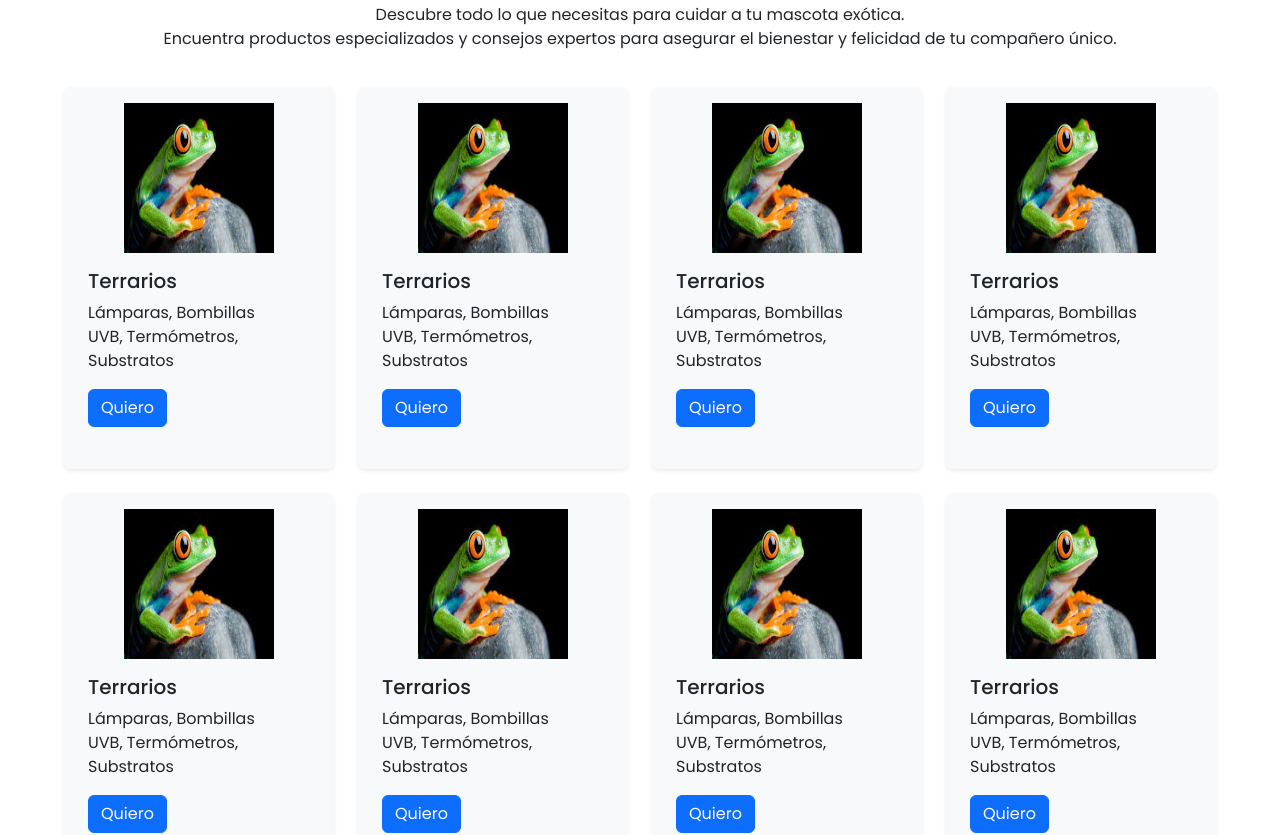
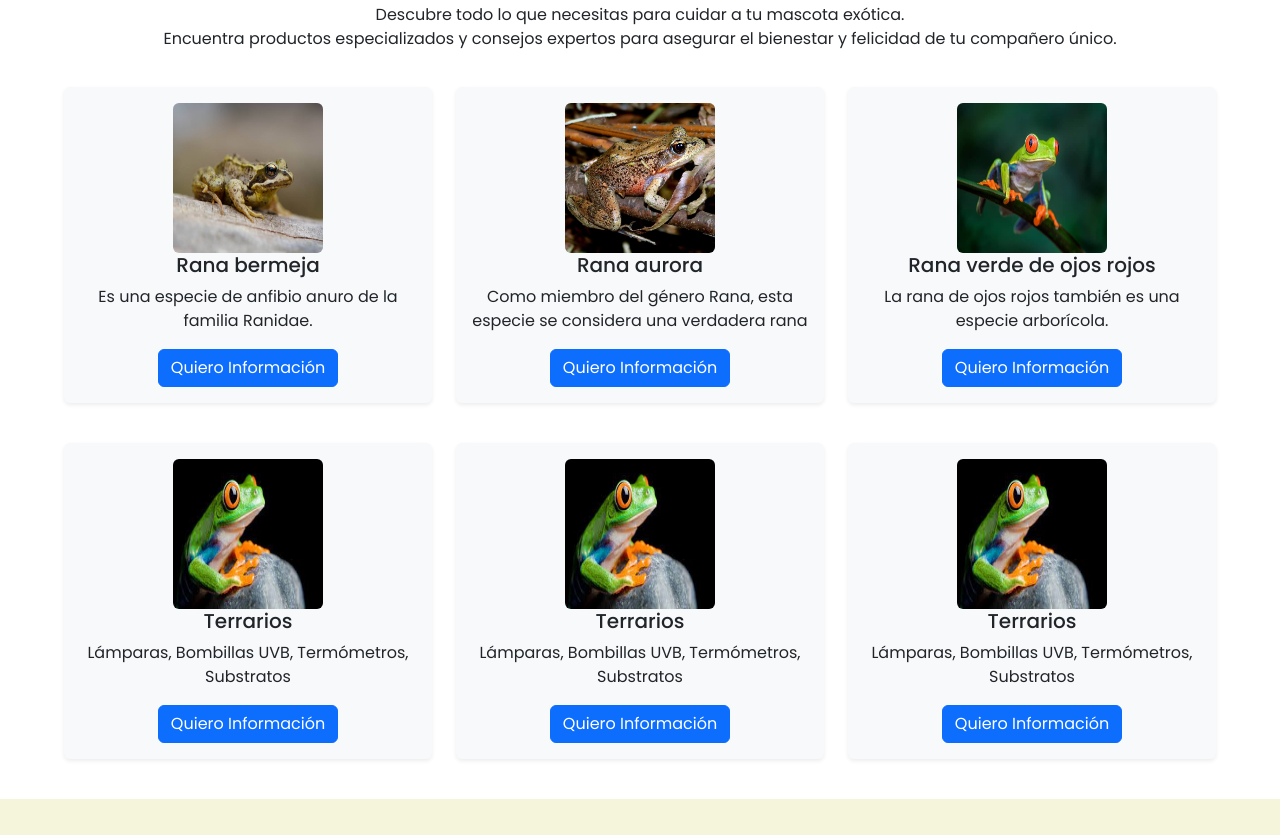
Before and after one commit to Aled40/AlezelayaPreentrega3.github.io, a plain HTML site: page pages/anfibios.html in a window 1280 px wide. Shown: the part 135-970 px from the top of the page. Drawn offline with nearby package versions, Linux system fonts and the light colour scheme.

Commit message:
mejora anfibios

```diff
--- a/pages/anfibios.html
+++ b/pages/anfibios.html
@@ -54,7 +54,7 @@
 
     <section class="productos">
             <div class="row ">
-                <div class="col-md-12">
+                <div class="col-12 ">
                     <div class="secction-header text-center ">
                         <h2> Anfibios</h2>
                         <p>Descubre todo lo que necesitas para cuidar a tu mascota exótica. <br> Encuentra
@@ -67,127 +67,96 @@
 
         <div class="card-productos">
             <div class="row  " >
-                <div class="col-12 col-md-12 col-lg-3 ">
+                <div class="col-12 col-md-12 col-lg-4 mb-3">
                     <div class="card bg-light shadow-sm border-0 px-2 py-3 mb-4">
                         <div class="text-center">
-                            <img src="../assets/anfibios/Anfibios portada.jpeg" alt="">
+                            <img class="rounded" src ="../assets/anfibios/images.jpeg" alt="">
                         </div>
 
-                        <div class="card-body">
-                            <h5 class="card-title">Terrarios</h5>
-                            <p> Lámparas, Bombillas UVB, Termómetros, Substratos
-                            </p>
-                            <a href="#" class="btn btn-primary">Quiero</a>
+                        <div class="card-body1 text-center row-centered">
+                            <h5 class="card-title ">Rana bermeja</h5>
+                            <p>Es una especie de anfibio anuro de la familia Ranidae. </p>
+                            <a href="https://wa.link/n7pz1f" class="btn btn-primary">Quiero Información</a>
                         </div>
                     </div>
                 </div>
 
-                <div class="col-12 col-md-12 col-lg-3">
+                <div class="col-12 col-md-12 col-lg-4 mb-3">
                     <div class="card bg-light shadow-sm border-0 px-2 py-3 mb-4">
                         <div class="text-center">
-                            <img src="../assets/anfibios/Anfibios portada.jpeg" alt="">
+                            <img class="rounded" src="../assets/anfibios/rana aurora.jpeg "alt="">
                         </div>
 
-                        <div class="card-body">
-                            <h5 class="card-title">Terrarios</h5>
-                            <p> Lámparas, Bombillas UVB, Termómetros, Substratos
+                        <div class="card-body1 text-center row-centered">
+                            <h5 class="card-title">Rana aurora</h5>
+                            <p> Como miembro del género Rana, esta especie se considera una verdadera rana
                             </p>
-                            <a href="#" class="btn btn-primary">Quiero</a>
+                            <a href="https://wa.link/n7pz1f" class="btn btn-primary">Quiero Información</a>
                         </div>
                     </div>
                 </div>
 
 
-                <div class="col-12 col-md-12 col-lg-3">
+                <div class="col-12 col-md-12 col-lg-4 mb-3">
                     <div class="card bg-light shadow-sm border-0 px-2 py-3 mb-4">
                         <div class="text-center">
-                            <img src="../assets/anfibios/Anfibios portada.jpeg" alt="">
+                            <img class="rounded" src="../assets/anfibios/Rana-verde-de-ojos-rojos.jpg" alt="">
                         </div>
 
-                        <div class="card-body">
-                            <h5 class="card-title">Terrarios</h5>
-                            <p> Lámparas, Bombillas UVB, Termómetros, Substratos
+                        <div class="card-body1 text-center row-centered">
+                            <h5 class="card-title">Rana verde de ojos rojos
+                            </h5>
+                            <p> La rana de ojos rojos también es una especie arborícola.
                             </p>
-                            <a href="#" class="btn btn-primary">Quiero</a>
+                            <a href="https://wa.link/n7pz1f" class="btn btn-primary">Quiero Información</a>
                         </div>
                     </div>
                 </div>
 
 
-                <div class="col-12 col-md-12 col-lg-3">
+                <div class="col-12 col-md-12 col-lg-4 mb-3">
                     <div class="card bg-light shadow-sm border-0 px-2 py-3 mb-4">
                         <div class="text-center">
-                            <img src="../assets/anfibios/Anfibios portada.jpeg" alt="">
+                            <img class="rounded" src="../assets/anfibios/Anfibios portada.jpeg" alt="">
                         </div>
 
-                        <div class="card-body">
+                        <div class="card-body1 text-center row-centered">
                             <h5 class="card-title">Terrarios</h5>
                             <p> Lámparas, Bombillas UVB, Termómetros, Substratos
                             </p>
-                            <a href="#" class="btn btn-primary">Quiero</a>
+                            <a href="https://wa.link/n7pz1f" class="btn btn-primary">Quiero Información</a>
                         </div>
                     </div>
                 </div>
 
 
-                <div class="col-12 col-md-12 col-lg-3">
+                <div class="col-12 col-md-12 col-lg-4 mb-3">
                     <div class="card bg-light shadow-sm border-0 px-2 py-3 mb-4">
                         <div class="text-center">
-                            <img src="../assets/anfibios/Anfibios portada.jpeg" alt="">
+                            <img class="rounded" src="../assets/anfibios/Anfibios portada.jpeg" alt="">
                         </div>
 
-                        <div class="card-body">
+                        <div class="card-body1 text-center row-centered">
                             <h5 class="card-title">Terrarios</h5>
                             <p> Lámparas, Bombillas UVB, Termómetros, Substratos
                             </p>
-                            <a href="#" class="btn btn-primary">Quiero</a>
+                            <a href="https://wa.link/n7pz1f" class="btn btn-primary">Quiero Información</a>
                         </div>
                     </div>
                 </div>
 
 
-                <div class="col-12 col-md-12 col-lg-3">
+                <div class="col-12 col-md-12 col-lg-4 mb-3">
                     <div class="card bg-light shadow-sm border-0 px-2 py-3 mb-4">
                         <div class="text-center">
-                            <img src="../assets/anfibios/Anfibios portada.jpeg" alt="">
+                            <img class="rounded" src="../assets/anfibios/Anfibios portada.jpeg" alt="">
                         </div>
 
-                        <div class="card-body">
+                        <div class="card-body1 text-center row-centered">
                             <h5 class="card-title">Terrarios</h5>
                             <p> Lámparas, Bombillas UVB, Termómetros, Substratos
                             </p>
-                            <a href="#" class="btn btn-primary">Quiero</a>
-                        </div>
-                    </div>
-                </div>
-
-
-                <div class="col-12 col-md-12 col-lg-3">
-                    <div class="card bg-light shadow-sm border-0 px-2 py-3 mb-4">
-                        <div class="text-center productimg">
-                            <img src="../assets/anfibios/Anfibios portada.jpeg" alt="">
-                        </div>
-
-                        <div class="card-body">
-                            <h5 class="card-title">Terrarios</h5>
-                            <p> Lámparas, Bombillas UVB, Termómetros, Substratos
-                            </p>
-                            <a href="#" class="btn btn-primary">Quiero</a>
-                        </div>
-                    </div>
-                </div>
-
-                <div class="col-12 col-md-12 col-lg-3">
-                    <div class="card bg-light shadow-sm border-0 px-2 py-3 mb-4">
-                        <div class="text-center">
-                            <img src="../assets/anfibios/Anfibios portada.jpeg" alt="">
-                        </div>
-
-                        <div class="card-body">
-                            <h5 class="card-title">Terrarios</h5>
-                            <p> Lámparas, Bombillas UVB, Termómetros, Substratos
-                            </p>
-                            <a href="#" class="btn btn-primary">Quiero</a>
+                            <a href="https://wa.link/n7pz1f" class="btn btn-primary">Quiero Información</a>
                         </div>
                     </div>
                 </div>
```
Also changed, not shown: index.html (+7 -8 lines), assets/anfibios/Rana-verde-de-ojos-rojos.jpg (added), assets/anfibios/images.jpeg (added), assets/anfibios/rana aurora.jpeg (added).
